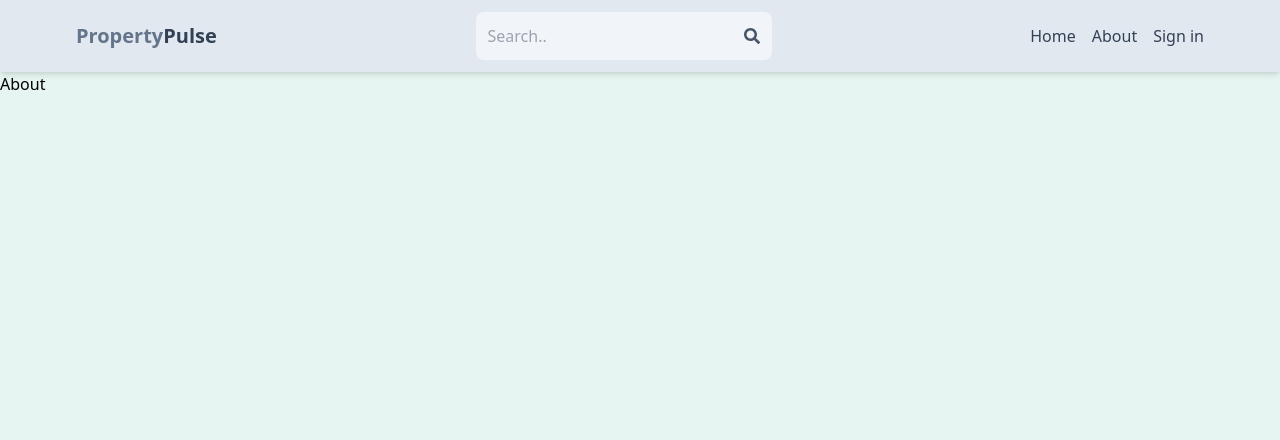
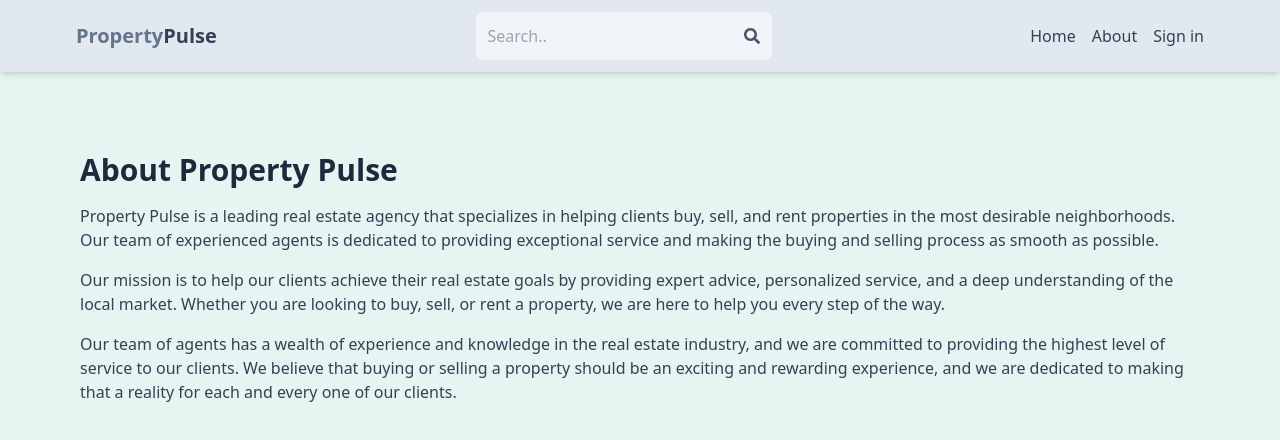
Before and after one commit to ankitadhakad/Project, a React (Vite) app in the folder client/: page /about in a window 1280 px wide. Shown: the top 440 px of the page. Built offline with nearby package versions, Linux system fonts and the light colour scheme; no server answers.

Commit message:
complete about page

```diff
--- a/client/src/pages/About.jsx
+++ b/client/src/pages/About.jsx
@@ -2,6 +2,13 @@
 
 export default function About() {
   return (
-    <div>About</div>
+    <div className='py-20 px-4 max-w-6xl mx-auto'>
+      <h1 className='text-3xl font-bold mb-4 text-slate-800'>About Property Pulse</h1>
+      <p className='mb-4 text-slate-700'>Property Pulse is a leading real estate agency that specializes in helping clients buy, sell, and rent properties in the most desirable neighborhoods. Our team of experienced agents is dedicated to providing exceptional service and making the buying and selling process as smooth as possible.</p>
+      <p className='mb-4 text-slate-700'>
+      Our mission is to help our clients achieve their real estate goals by providing expert advice, personalized service, and a deep understanding of the local market. Whether you are looking to buy, sell, or rent a property, we are here to help you every step of the way.
+      </p>
+      <p className='mb-4 text-slate-700'>Our team of agents has a wealth of experience and knowledge in the real estate industry, and we are committed to providing the highest level of service to our clients. We believe that buying or selling a property should be an exciting and rewarding experience, and we are dedicated to making that a reality for each and every one of our clients.</p>
+    </div>
   )
 }
```
